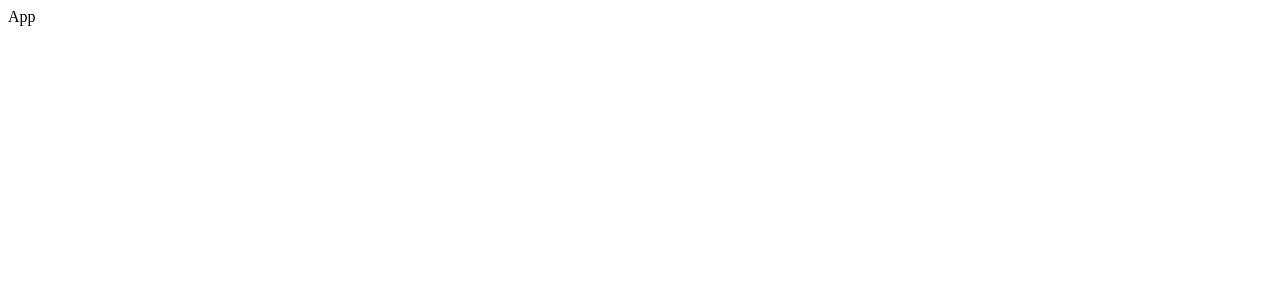
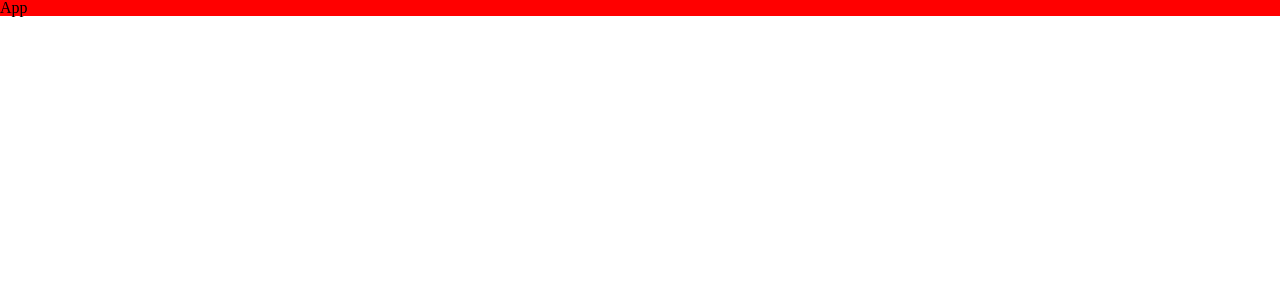
Before and after one commit to Ho0on/Project_TypeScript, a React app: page / in a window 1280 px wide. Shown: the top 300 px of the page. Built offline with nearby package versions, Linux system fonts and the light colour scheme; the HTML template or start-up script is replaced by a standard one.

Commit message:
✨ [Feat] Add styled-components library

```diff
--- a/public/index.html
+++ b/public/index.html
@@ -1,10 +1,10 @@
 <!DOCTYPE html>
-<html lang="ko">
+<html lang="en">
 	<head>
 		<meta charset="UTF-8" />
 		<meta http-equiv="X-UA-Compatible" content="IE=edge" />
 		<meta name="viewport" content="width=device-width, initial-scale=1.0" />
-		<title>aaa</title>
+		<title>TypeScript_Projects</title>
 	</head>
 	<body>
 		<div id="root"></div>
--- a/src/App.tsx
+++ b/src/App.tsx
@@ -1,7 +1,18 @@
 import React from 'react';
+import styled from 'styled-components';
+import GlobalStyle from './styles/GlobalStyle';
+
+const Container = styled.div`
+	background-color: red;
+`;
 
 const App = () => {
-	return <div>App</div>;
+	return (
+		<>
+			<GlobalStyle />
+			<Container>App</Container>
+		</>
+	);
 };
 
 export default App;
--- /dev/null
+++ b/src/styles/GlobalStyle.tsx
@@ -0,0 +1,8 @@
+import { createGlobalStyle } from 'styled-components';
+import reset from 'styled-reset';
+
+const GlobalStyle = createGlobalStyle`
+  ${reset}
+`;
+
+export default GlobalStyle;
```
Also changed, not shown: package.json (+5 -6 lines), 1 other file (tests, documents, lock files or other folders).
